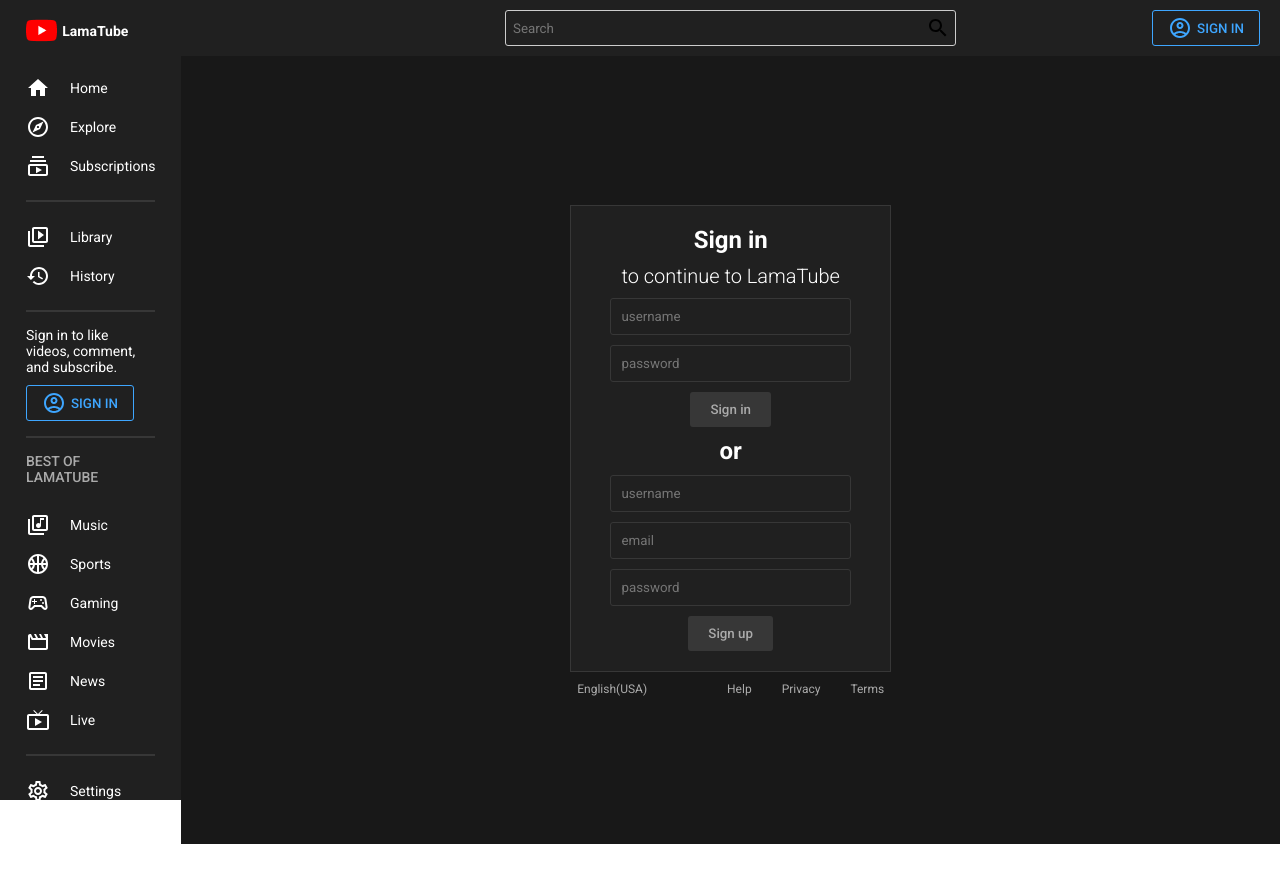
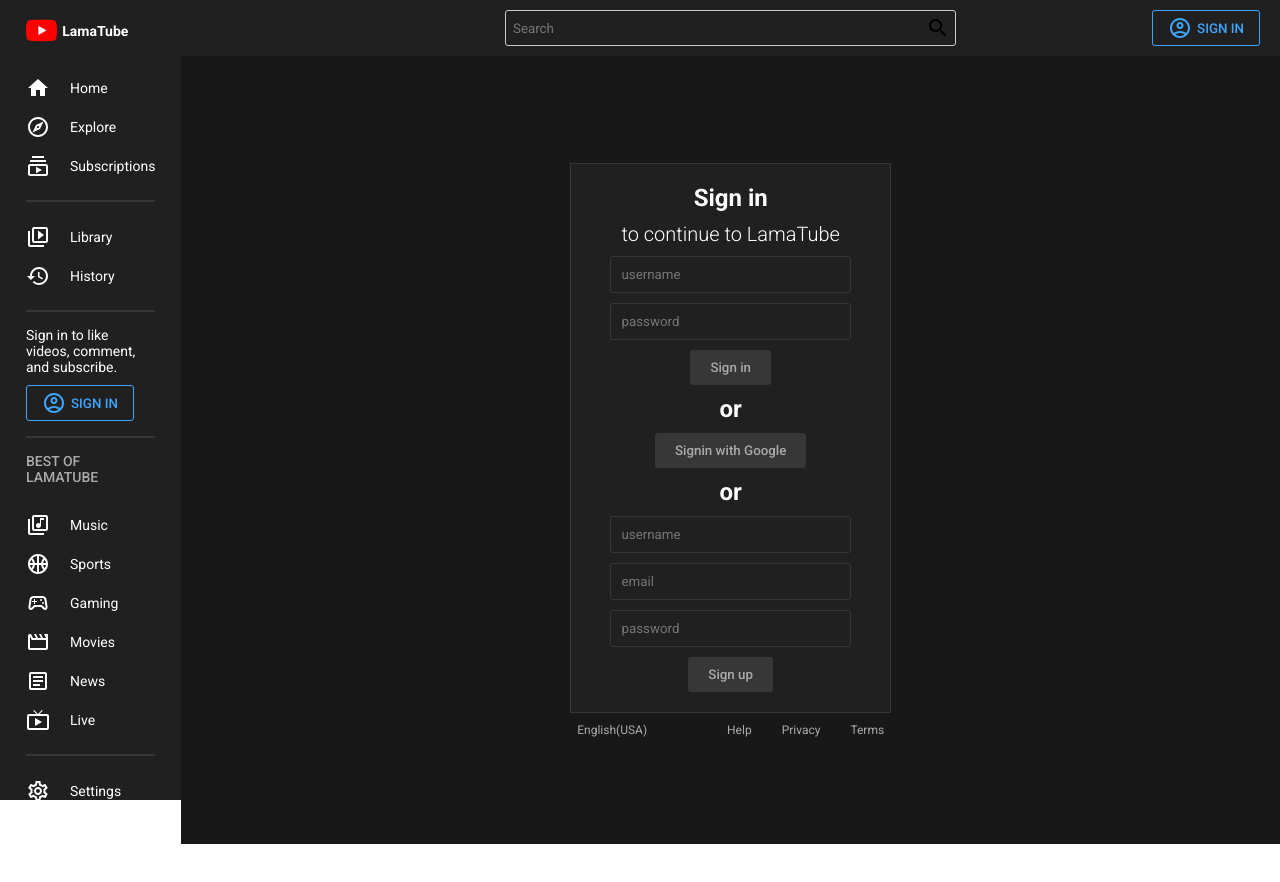
Before and after one commit to Pankaj-Surya/-youtube_clone_frontend, a React (Create React App) app: page /signin in a window 1280 px wide. Shown: the top 882 px of the page. Built offline with nearby package versions, Linux system fonts and the light colour scheme.

Commit message:
Added Google Auth

```diff
--- a/package.json
+++ b/package.json
@@ -13,6 +13,7 @@
     "@testing-library/user-event": "^13.5.0",
     "axios": "^1.3.4",
     "dotenv": "^16.0.3",
+    "firebase": "^9.17.1",
     "react": "^18.0.0",
     "react-dom": "^18.0.0",
     "react-redux": "^8.0.5",
--- a/src/components/Navbar.jsx
+++ b/src/components/Navbar.jsx
@@ -4,7 +4,8 @@
 import SearchOutlinedIcon from "@mui/icons-material/SearchOutlined";
 import VideoCallOutlinedIcon from "@mui/icons-material/VideoCallOutlined";
 import { Link } from "react-router-dom";
-import { useSelector } from "react-redux";
+import { useDispatch, useSelector } from "react-redux";
+import { logout } from "../redux/userSlice";
 
 const Container = styled.div`
   position: sticky;
@@ -72,8 +73,12 @@
 `
 const Navbar = () => {
  const {currentUser} = useSelector((state)=>state.user)
- console.log("currentUser: ", currentUser)
+ const dispatch = useDispatch()
+ //console.log("currentUser: ", currentUser)
 
+ const handleLogout = (e) =>{
+  dispatch(logout())
+ }
  return (
     <Container>
       <Wrapper>
@@ -85,7 +90,7 @@
           currentUser ? (
             <User>
               <VideoCallOutlinedIcon/>
-              <Avatar src={currentUser.img} />
+              <Avatar src={currentUser.img} onClick={handleLogout} />
               <p style={{color: "blue"}}> {currentUser.name}</p>
             </User>
           ) : ( <Link to="signin" style={{ textDecoration: "none" }}>
--- /dev/null
+++ b/src/firebase.js
@@ -0,0 +1,21 @@
+// Import the functions you need from the SDKs you need
+import { initializeApp } from "firebase/app";
+import {getAuth,GoogleAuthProvider} from "firebase/auth";
+// TODO: Add SDKs for Firebase products that you want to use
+// https://firebase.google.com/docs/web/setup#available-libraries
+
+// Your web app's Firebase configuration
+const firebaseConfig = {
+  apiKey: "AIzaSyAUGkwsflHURs1g5jprZDOrfEIKSp0_-J8",
+  authDomain: "clone-e1b98.firebaseapp.com",
+  projectId: "clone-e1b98",
+  storageBucket: "clone-e1b98.appspot.com",
+  messagingSenderId: "113710471613",
+  appId: "1:113710471613:web:3d656ef6c6d76546005ad4"
+};
+
+// Initialize Firebase
+const app = initializeApp(firebaseConfig);
+export const auth = getAuth()
+export const provider = new GoogleAuthProvider()
+export default app;
--- a/src/pages/SignIn.jsx
+++ b/src/pages/SignIn.jsx
@@ -2,8 +2,10 @@
 import React, { useState } from "react";
 import { useNavigate } from "react-router-dom";
 import styled from "styled-components";
-import { loginFailure, loginStart, loginSuccess } from "../redux/userSlice";
+import { loginFailure, loginStart, loginSuccess, logout } from "../redux/userSlice";
 import { useSelector, useDispatch } from 'react-redux'
+import { auth, provider } from "../firebase";
+import { signInWithPopup } from "firebase/auth";
 
 const Container = styled.div`
   display: flex;
@@ -105,6 +107,43 @@
     }
   };
 
+  const signInWithGoogle = async (e) => {
+    dispatch(loginStart());
+    signInWithPopup(auth, provider)
+      .then((result) => {
+        axios
+          .post(`${process.env.REACT_APP_API_URL}/auth/google`, {
+            name: result.user.displayName,
+            email: result.user.email,
+            img: result.user.photoURL,
+          })
+          .then((res) => {
+            console.log(res)
+            dispatch(loginSuccess(res.data));
+            navigate("/")
+          });
+      })
+      .catch((error) => {
+        dispatch(loginFailure());
+      });
+
+    // try {
+    //  dispatch(loginStart());
+    //   const result = await signInWithPopup(auth,provider)
+
+    //   const resp = await axios.post(`${process.env.REACT_APP_API_URL}/auth/google`,{
+    //     name: result.user.displayName,
+    //     email: result.user.email,
+    //     img: result.user.photoURL,
+    //   })
+    //   dispatch(loginSuccess(resp.data))
+    //   navigate("/")
+    // } catch (error) {
+    //  dispatch(loginFailure())
+    // }
+  }
+
+
   return (
     <Container>
       <Wrapper>
@@ -116,6 +155,9 @@
            value={lpassword}
           onChange={(e) => setLPassword(e.target.value)} />
         <Button onClick={handleLogin}>Sign in</Button>
+
+        <Title>or</Title>
+        <Button onClick={signInWithGoogle}>Signin with Google</Button>
 
         <Title>or</Title>
 
```
Also changed, not shown: 1 other file (tests, documents, lock files or other folders).
